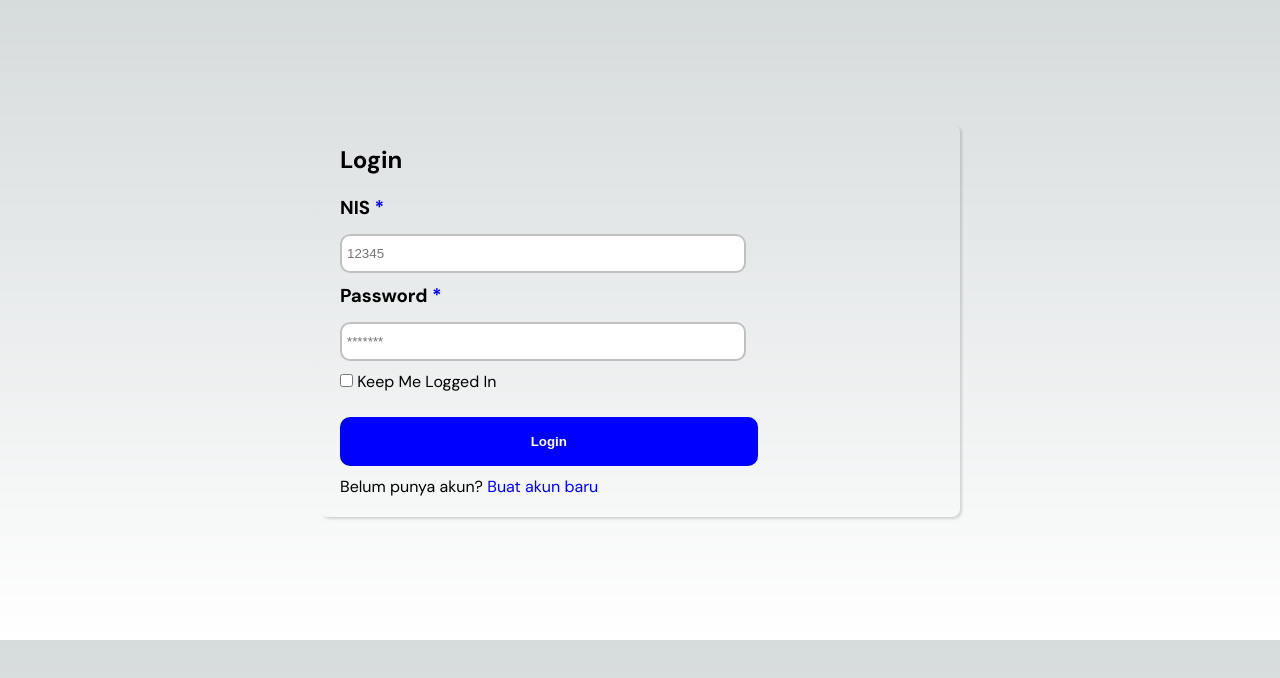
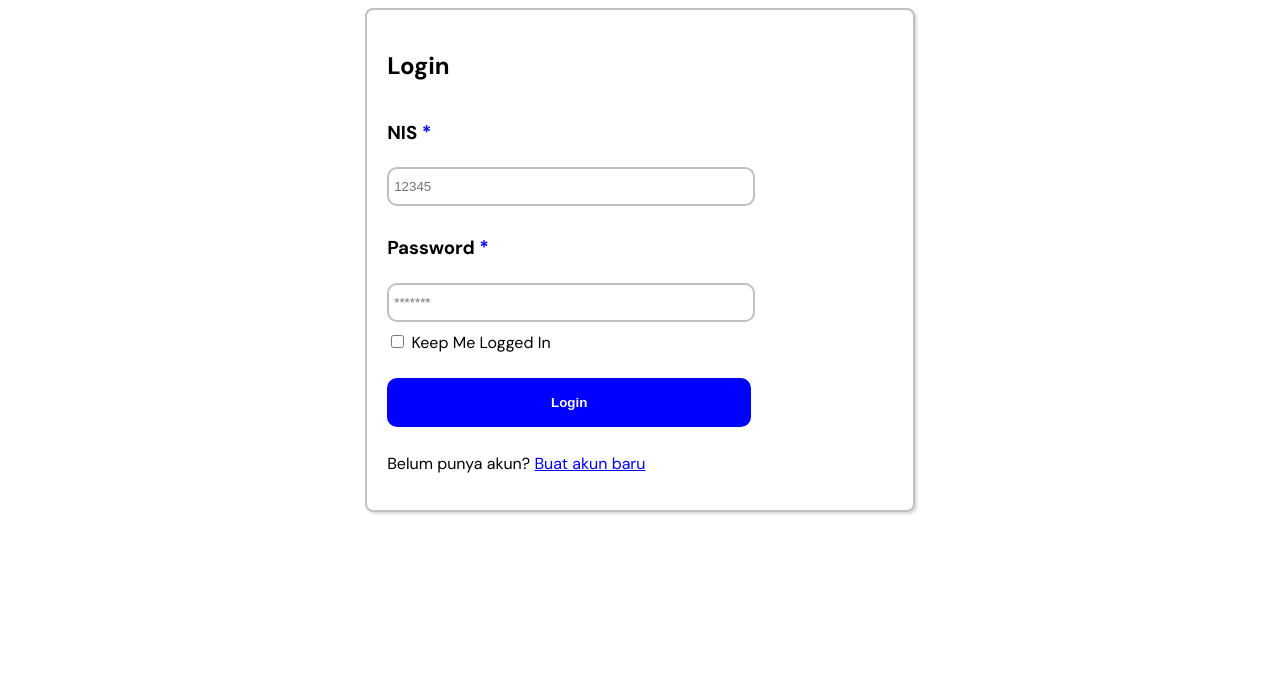
Before and after one commit to ADaneshS1/portal-siswa-by-danesh-revamp-, a Next.js app: page /login in a window 1280 px wide. Shown: the top 678 px of the page. Built offline with nearby package versions, Linux system fonts and the light colour scheme.

Commit message:
last update

```diff
--- a/next.config.js
+++ b/next.config.js
@@ -9,7 +9,7 @@ module.exports = {
     return [
       {
         source: '/',
-        destination: '/registrasi',
+        destination: '/login',
         permanent: false,
       },
     ];
--- a/src/pages/login.js
+++ b/src/pages/login.js
@@ -51,22 +51,24 @@ export default function login() {
       style={{
         display: "flex",
         justifyContent: "center",
-        alignItems: "center",
-        minHeight: "80vh"
+        alignItems: "center"
       }}
     >
       <div style={{
+        border:"solid silver 2px",
         boxShadow: "rgba(0, 0, 0, 0.15) 1.95px 1.95px 2.6px",
         color: "black",
         borderRadius: "8px",
         padding: "20px",
-        width: "50%"
+        width: "40%"
       }}>
+
         <div>
           <h2>Login</h2>
 
-          <div style={{ display: "flex", flexDirection: "column", marginRight: "20px", marginTop: "20px", gap: "10px" }}>
+          <div style={{ display: "flex", flexDirection: "column", gap: "10px" }}>
 
+            <div>
               <h3 className={styles.h3}>NIS <span style={{ color: 'blue' }}>*</span> </h3>
               <input
                 className={styles.bodra}
@@ -81,7 +83,9 @@ export default function login() {
                   setNis(e.target.value)
                 }}
               />
+            </div>
 
+            <div>
               <h3 className={styles.h3}>Password <span style={{ color: 'blue' }}>*</span> </h3>
               <input
                 className={styles.bodra}
@@ -97,6 +101,7 @@ export default function login() {
                   setPassword(e.target.value)
                 }}
               />
+            </div>
 
             <div>
               <input
--- a/src/pages/registrasi.js
+++ b/src/pages/registrasi.js
@@ -125,7 +125,7 @@ export default function registrasi() {
             </button>
 
             <div>
-              <p>Sudah punya akun? <a href="/registrasi" style={{color:"blue"}}>Login sekarang</a> </p>
+              <p>Sudah punya akun? <a href="/login" style={{color:"blue"}}>Login sekarang</a> </p>
             </div>
 
           </div>
--- a/src/styles/globals.css
+++ b/src/styles/globals.css
@@ -1,4 +1,4 @@
-:root {
+/* :root {
   --max-width: 1100px;
   --border-radius: 12px;
   --font-mono: ui-monospace, Menlo, Monaco, 'Cascadia Mono', 'Segoe UI Mono',
@@ -104,4 +104,4 @@ a {
   html {
     color-scheme: dark;
   }
-}
+} */
```
Lines whose indentation alone changed are shown as unchanged.
